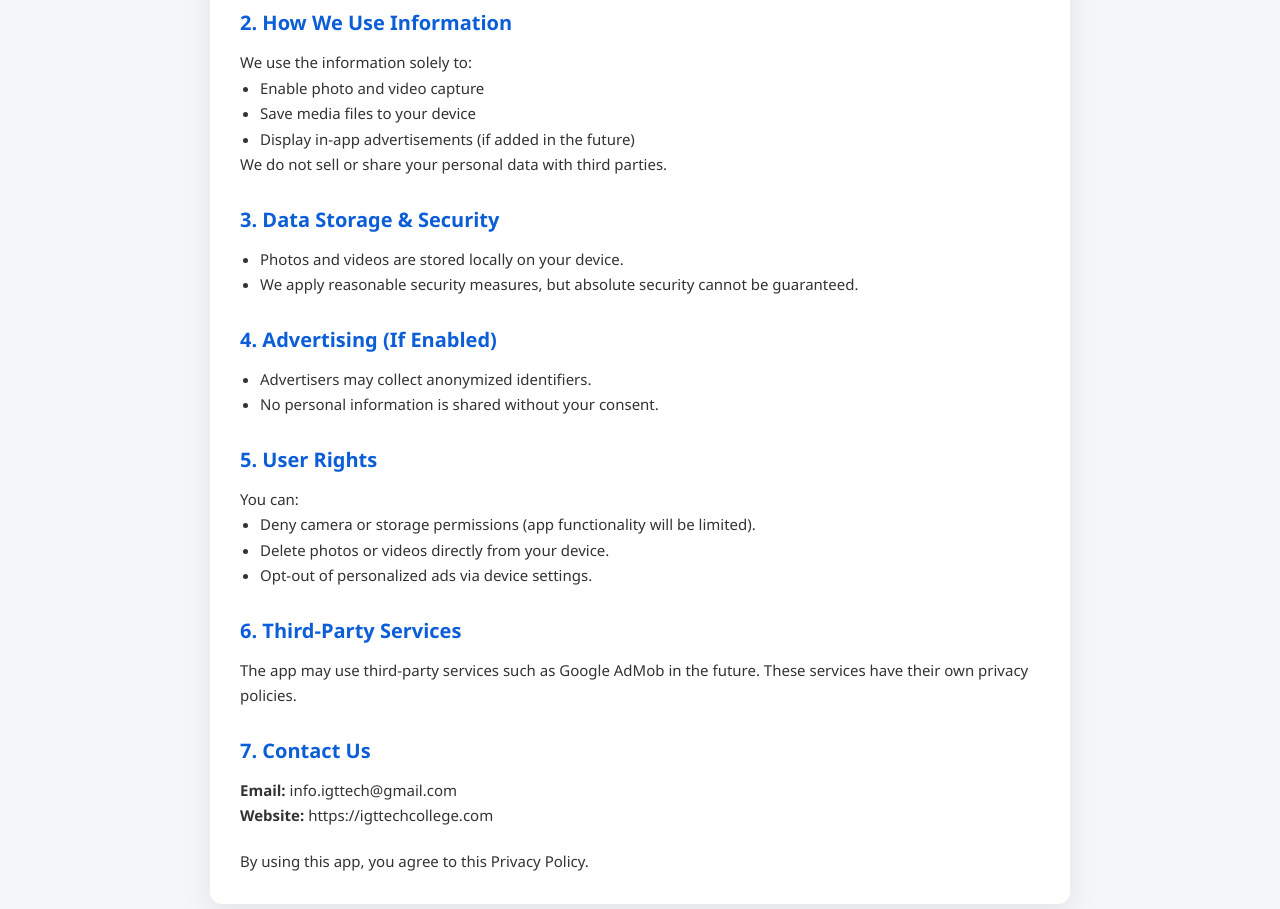
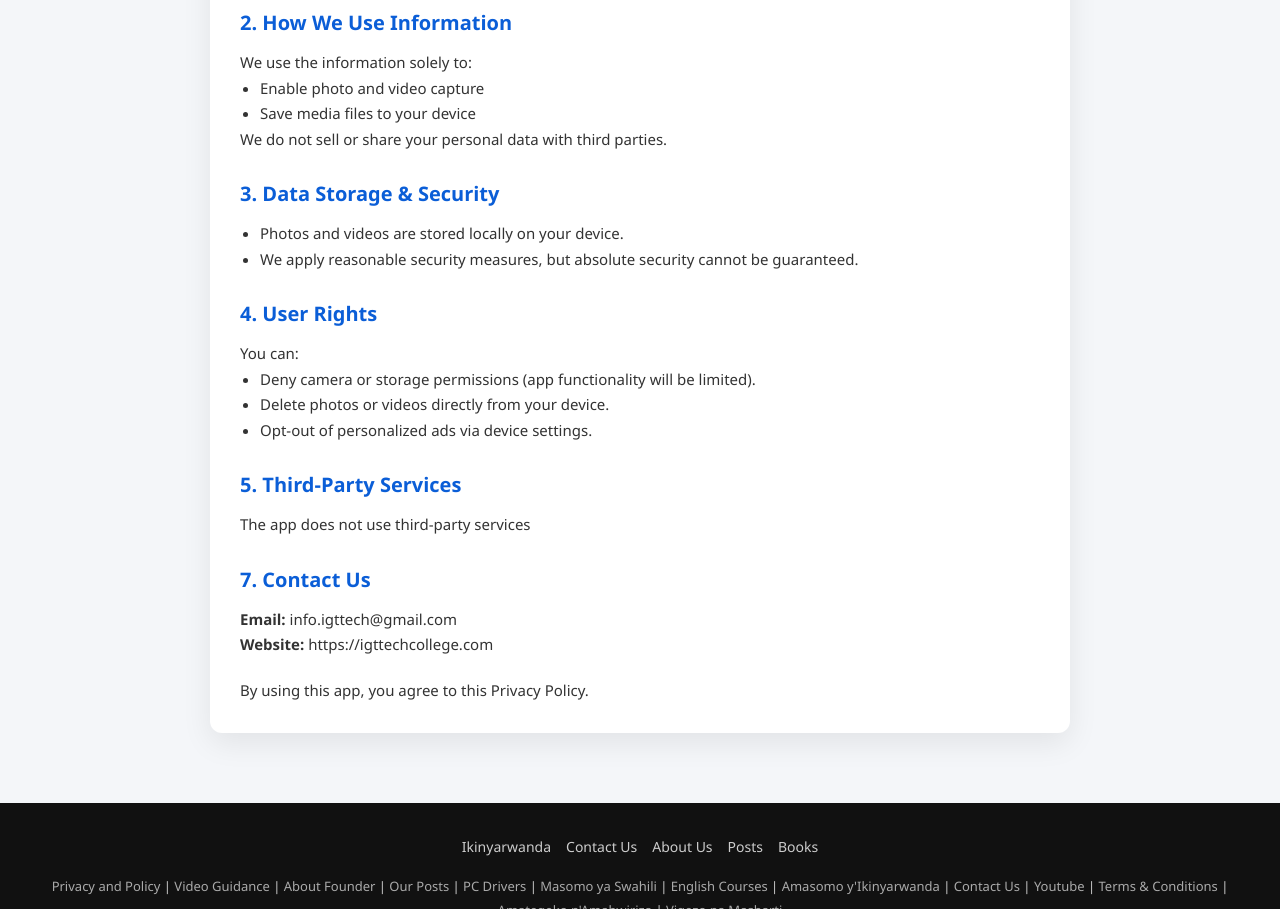
Before and after one commit to IGTTECH/Igt-tech-college, a plain HTML site: page igtt-camera-privacy-policy.html in a window 1280 px wide. Shown: the part 520-1429 px from the top of the page. Drawn offline with Linux system fonts and the light colour scheme.

Commit message:
Update igtt-camera-privacy-policy.html
Signed-off-by: unknown <206084850+igtseth@users.noreply.github.com>

```diff
--- a/igtt-camera-privacy-policy.html
+++ b/igtt-camera-privacy-policy.html
@@ -200,7 +200,6 @@
         <ul>
             <li>Enable photo and video capture</li>
             <li>Save media files to your device</li>
-            <li>Display in-app advertisements (if added in the future)</li>
         </ul>
         <p>
             We do not sell or share your personal data with third parties.
@@ -211,14 +210,7 @@
             <li>Photos and videos are stored locally on your device.</li>
             <li>We apply reasonable security measures, but absolute security cannot be guaranteed.</li>
         </ul>
-
-        <h2>4. Advertising (If Enabled)</h2>
-        <ul>
-            <li>Advertisers may collect anonymized identifiers.</li>
-            <li>No personal information is shared without your consent.</li>
-        </ul>
-
-        <h2>5. User Rights</h2>
+        <h2>4. User Rights</h2>
         <p>You can:</p>
         <ul>
             <li>Deny camera or storage permissions (app functionality will be limited).</li>
@@ -226,10 +218,9 @@
             <li>Opt-out of personalized ads via device settings.</li>
         </ul>
 
-        <h2>6. Third-Party Services</h2>
+        <h2>5. Third-Party Services</h2>
         <p>
-            The app may use third-party services such as Google AdMob in the future.
-            These services have their own privacy policies.
+            The app does not use third-party services
         </p>
 
         <h2>7. Contact Us</h2>
```
